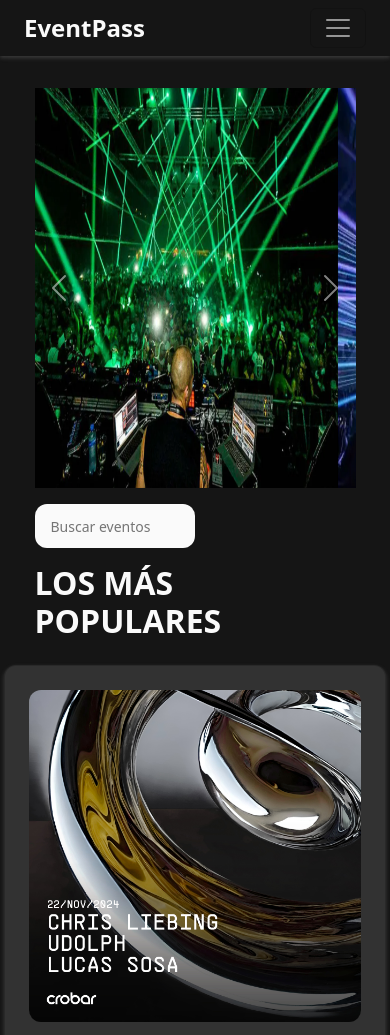
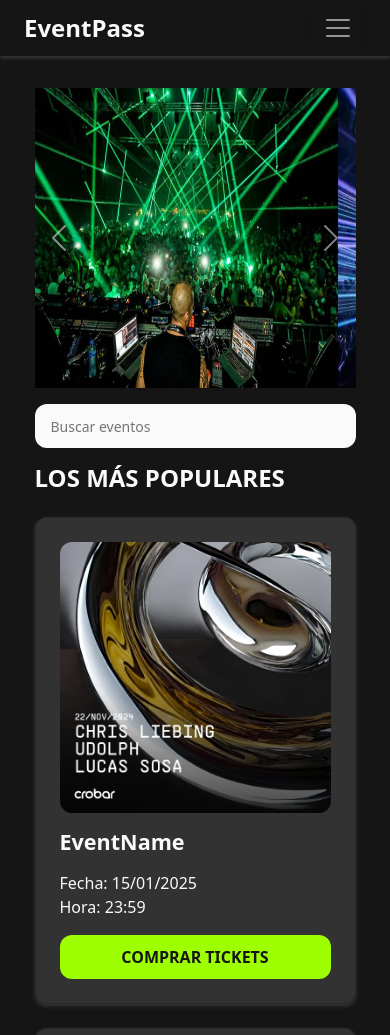
Before and after one commit to agustina-giorgi/event-pass, a plain HTML site: page index.html in a window 390 px wide. Shown: the top 1035 px of the page. Drawn offline with nearby package versions, Linux system fonts and the light colour scheme.

Commit message:
media queries

```diff
--- a/styles/styles.css
+++ b/styles/styles.css
@@ -313,3 +313,33 @@
     color: #9DFF00;
     font-weight: 600;
 }
+
+
+/* media queries */
+
+@media (max-width: 950px) {
+    .banner-img{
+        height: 300px;
+    }
+
+    #search-input{
+        width: 100%;
+    }
+
+    .card-container{
+        display: grid;
+        grid-template-columns: repeat(auto-fit, minmax(300px, 1fr));
+        column-gap: 24px;
+        row-gap: 24px;
+        margin: 24px 0;
+        justify-content: center;
+    }
+
+}
+
+@media (max-width: 491px) {
+
+    .title{
+        font-size: 24px;
+    }
+}
```
